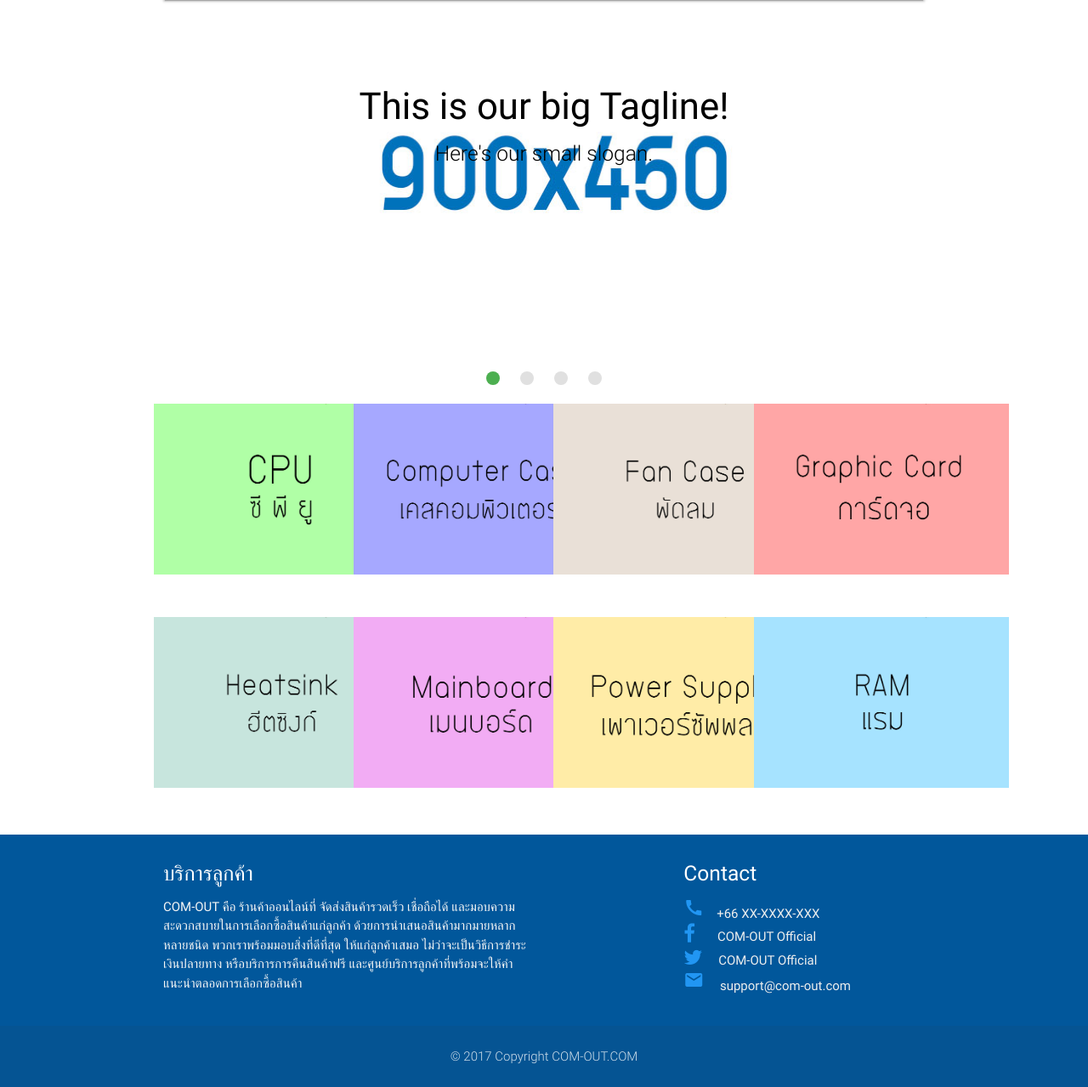
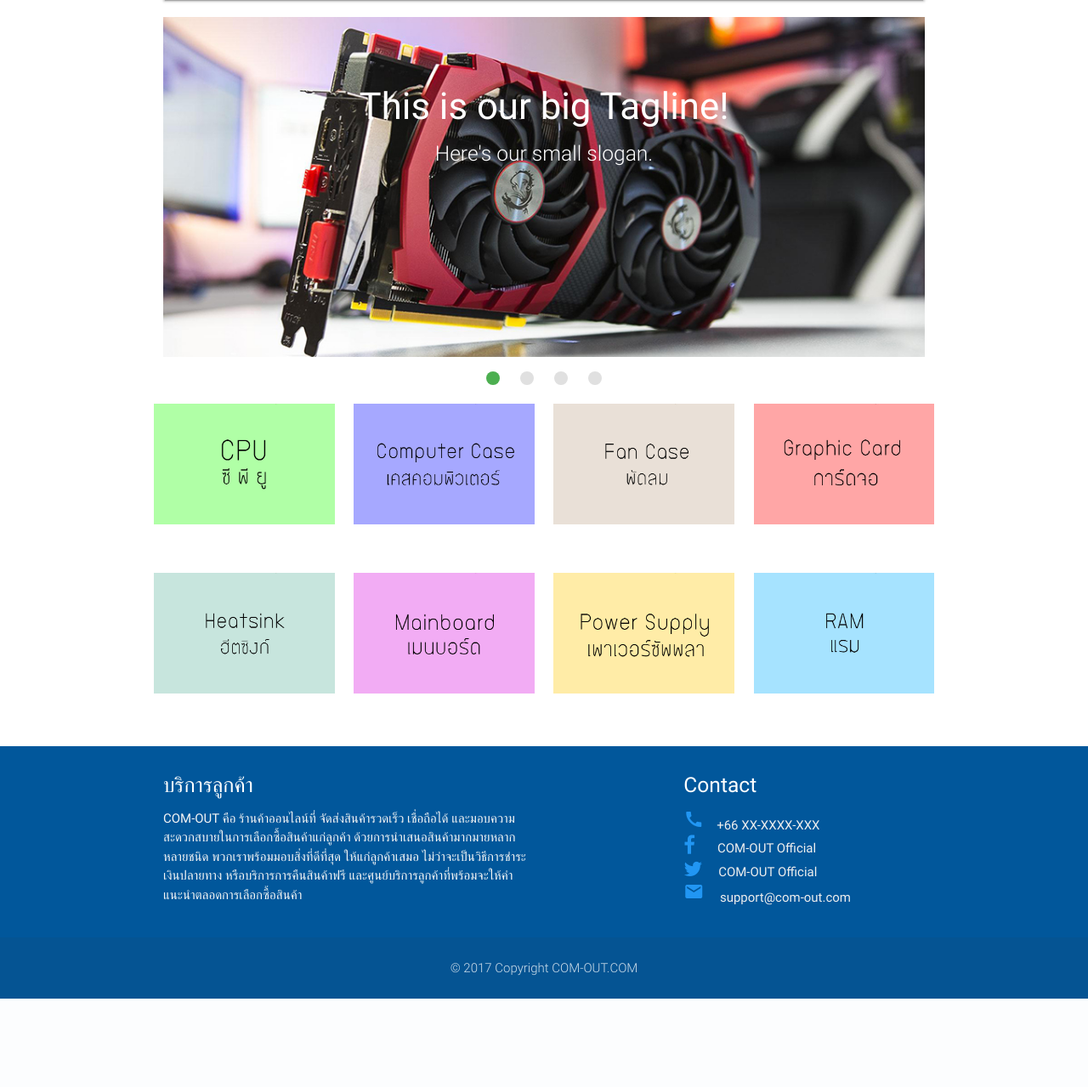
Before and after one commit to flamezaxaou10/PHPProject, a PHP site: page / in a window 1280 px wide. Shown: the part 151-1430 px from the top of the page at 85% size. After the commit the page ends 1326 px from the top, so only its background shows below. Run offline with PHP 8.4, Linux system fonts and the light colour scheme; some libraries are stand-ins or nearby versions.

Commit message:
พอละสัส

```diff
--- a/index.php
+++ b/index.php
@@ -7,31 +7,31 @@
       <div class="slider">
         <ul class="slides">
           <li>
-            <img src="img/900x450.jpg"> <!-- random image -->
+            <img clss="responsive-img" src="img/p1.jpg"> <!-- random image -->
             <div class="caption center-align">
-              <h3 class="black-text">This is our big Tagline!</h3>
-              <h5 class="light black-text text-lighten-3">Here's our small slogan.</h5>
+              <h3 class="white-text">This is our big Tagline!</h3>
+              <h5 class="light white-text text-lighten-3">Here's our small slogan.</h5>
             </div>
           </li>
           <li>
-            <img src="img/900x450.jpg"> <!-- random image -->
+            <img clss="responsive-img" src="img/p2.jpg"> <!-- random image -->
             <div class="caption left-align">
-              <h3 class="black-text">Left Aligned Caption</h3>
-              <h5 class="light black-text text-lighten-3">Here's our small slogan.</h5>
+              <h3 class="white-text">Left Aligned Caption</h3>
+              <h5 class="light white-text text-lighten-3">Here's our small slogan.</h5>
             </div>
           </li>
           <li>
-            <img src="img/900x450.jpg"> <!-- random image -->
+            <img clss="responsive-img" src="img/p3.jpg"> <!-- random image -->
             <div class="caption right-align">
-              <h3 class="black-text">Right Aligned Caption</h3>
-              <h5 class="light black-text text-lighten-3">Here's our small slogan.</h5>
+              <h3 class="white-text">Right Aligned Caption</h3>
+              <h5 class="light white-text text-lighten-3">Here's our small slogan.</h5>
             </div>
           </li>
           <li>
-            <img src="img/900x450.jpg"> <!-- random image -->
+            <img clss="responsive-img" src="img/p4.jpg"> <!-- random image -->
             <div class="caption center-align">
-              <h3 class="black-text">This is our big Tagline!</h3>
-              <h5 class="light black-text text-lighten-3">Here's our small slogan.</h5>
+              <h3 class="white-text">This is our big Tagline!</h3>
+              <h5 class="light white-text text-lighten-3">Here's our small slogan.</h5>
             </div>
           </li>
         </ul>
@@ -47,17 +47,17 @@
 
 
     <div class="row">
-      <div class="col s3 "><p><img class="materialboxed" src="img/cpu.jpg" width="300"></p></div>
-      <div class="col s3"><p><img class="materialboxed" src="img/case.jpg" width="300"></p></div>
-      <div class="col s3"><p><img class="materialboxed" src="img/fan.jpg" width="300"></p></div>
-      <div class="col s3"><p><img class="materialboxed" src="img/gc.jpg" width="300"></p></div>
+      <div class="col s3 "><p><img class="responsive-img" src="img/cpu.jpg" width="315"></p></div>
+      <div class="col s3"><p><img class="responsive-img" src="img/case.jpg" width="315"></p></div>
+      <div class="col s3"><p><img class="responsive-img" src="img/fan.jpg" width="315"></p></div>
+      <div class="col s3"><p><img class="responsive-img" src="img/gc.jpg" width="315"></p></div>
     </div>
 
     <div class="row">
-      <div class="col s3 "><p><img class="materialboxed" src="img/heat.jpg" width="300"></p></div>
-      <div class="col s3"><p><img class="materialboxed" src="img/mb.jpg" width="300"></p></div>
-      <div class="col s3"><p><img class="materialboxed" src="img/PS.jpg" width="300"></p></div>
-      <div class="col s3"><p><img class="materialboxed" src="img/ram.jpg" width="300"></p></div>
+      <div class="col s3 "><p><img class="responsive-img" src="img/heat.jpg" width="315"></p></div>
+      <div class="col s3"><p><img class="responsive-img" src="img/mb.jpg" width="315"></p></div>
+      <div class="col s3"><p><img class="responsive-img" src="img/PS.jpg" width="315"></p></div>
+      <div class="col s3"><p><img class="responsive-img" src="img/ram.jpg" width="315"></p></div>
     </div>
   </div>
 </div>
```
Also changed, not shown: img/p1.jpg (added), img/p2.jpg (added), img/p3.jpg (added), img/p4.jpg (added).
